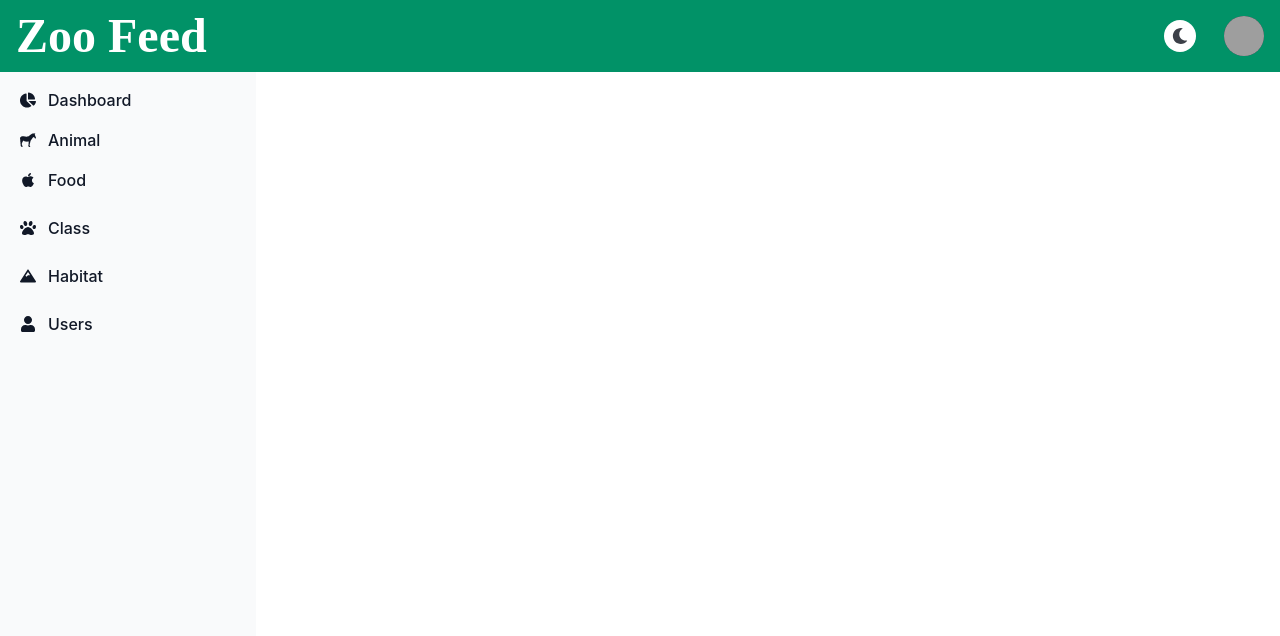
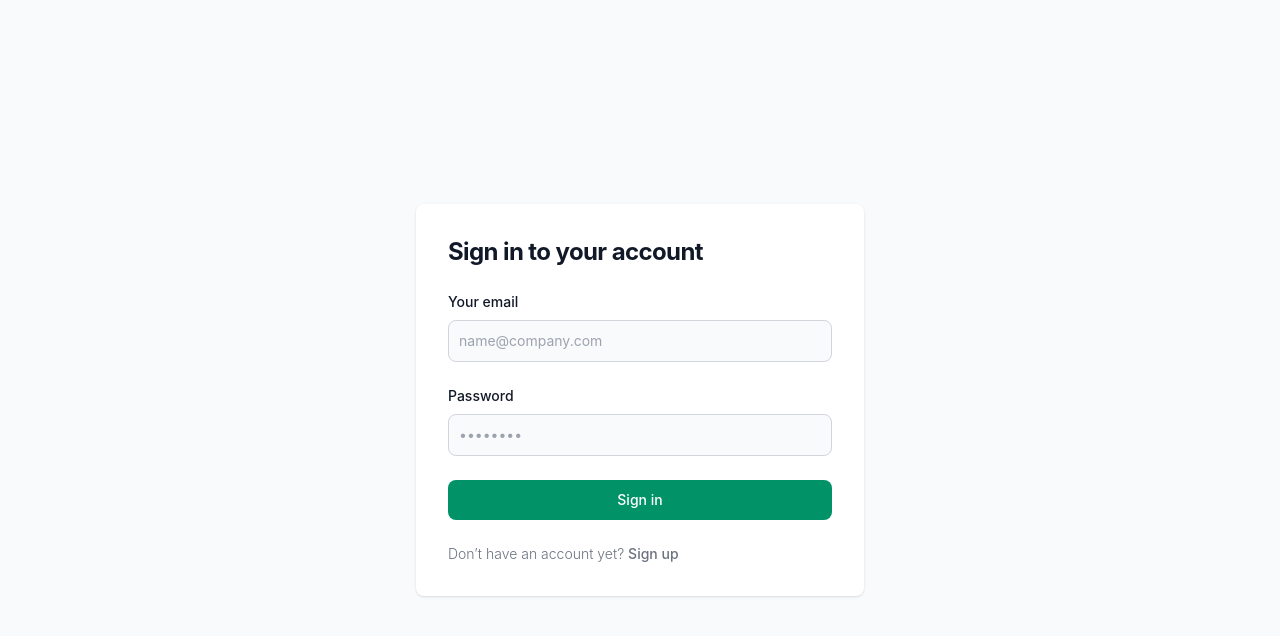
Before and after one commit to mverro/zoofeed-CMS, a React (Create React App) app in the folder client/: page /login in a window 1280 px wide. Shown: the top 636 px of the page. Built offline with nearby package versions, Linux system fonts and the light colour scheme; grey boxes are pictures that could not be loaded.

Commit message:
add login page

```diff
--- a/client/src/App.js
+++ b/client/src/App.js
@@ -1,14 +1,47 @@
 import './App.css';
+import React, { useState, useEffect } from 'react';
 import SideBar from './components/SideBar';
 import NavBar from './components/NavBar';
 import MainContent from './components/MainContent';
+import { readDataUser } from './axios/user';
 
 function App() {
+  const [loginStatus, setLoginStatus] = useState(false)
+  const [userData, setUserData] = useState([])
+  const [userCheck, setUserCheck] = useState(false);
+
+  const loginCbHandler = (result) => {
+    setLoginStatus(result)
+  }
+
+  useEffect(() => {
+    if (localStorage.getItem('access_token')) {
+      setLoginStatus(true)
+      readDataUser(result => setUserData(result))
+    } else {
+      setLoginStatus(false)
+    }
+  }, [loginStatus])
+
+  useEffect(() => {
+    if (localStorage.getItem('access_token')) {
+      readDataUser(result => setUserData(result))
+    }
+  }, [userCheck])
+
   return (
     <>
-      <NavBar />
-      <SideBar />
-      <MainContent />
+      <div className={loginStatus ? '' : 'hidden'}>
+        <NavBar loginCbHandler={loginCbHandler} />
+        <SideBar />
+      </div>
+      <MainContent
+        loginStatus={loginStatus}
+        loginCbHandler={loginCbHandler}
+        userData={userData}
+        setUserCheck={setUserCheck}
+        userCheck={userCheck}
+      />
     </>
   );
 }
--- /dev/null
+++ b/client/src/axios/user.js
@@ -0,0 +1,93 @@
+import axios from 'axios'
+import Swal from 'sweetalert2'
+
+const URL = 'http://localhost:3000/api/users';
+const token = localStorage.getItem('access_token');
+
+const login = async (datas, cb, regis) => {
+    try {
+        const isRegis = regis || false;
+
+        let result = await axios({
+            method: 'POST',
+            url: URL + '/login',
+            data: datas
+        })
+
+        const access_token = result.data.access_token;
+        localStorage.setItem('access_token', access_token);
+        cb(true)
+
+        if (!isRegis) {
+            window.location.reload();
+        }
+    } catch (err) {
+        console.log(err)
+    }
+}
+
+const readDataUser = async (cb) => {
+    try {
+        let result = await axios({
+            method: 'GET',
+            url: URL + "/account",
+            headers: {
+                access_token: token
+            }
+        })
+        cb(result.data);
+    } catch (error) {
+        console.log(error);
+    }
+}
+
+const createUser = async (datas, loginCbHandler) => {
+    try {
+        await axios({
+            method: 'POST',
+            url: URL + "/create",
+            data: datas,
+        })
+
+        login({ email: datas.email, password: datas.password }, loginCbHandler, true)
+
+        await Swal.fire(
+            'Congratulation!',
+            'account has been created',
+            'success'
+        )
+
+        window.location.reload();
+
+    } catch (e) {
+        console.log(e)
+    }
+}
+
+const updateUser = async (id, datas) => {
+    try {
+        await axios({
+            method: 'PUT',
+            url: URL + `/update/${id}`,
+            data: datas,
+            headers: {
+                'Content-Type': 'multipart/form-data',
+                access_token: token
+            }
+        })
+        await Swal.fire(
+            'Edit user ' + id,
+            'User ' + id + ' has been updated',
+            'success'
+        )
+    } catch (error) {
+        console.log(error);
+    }
+}
+
+export {
+    readDataUser,
+    createUser,
+    login,
+    updateUser
+}
--- a/client/src/components/MainContent.js
+++ b/client/src/components/MainContent.js
@@ -5,10 +5,16 @@ import {
     AnimalPage,
     ShowAnimalPage,
     FoodPage,
-    ShowFoodPage
+    ShowFoodPage,
+    LoginPage
 } from '../pages';
 
-const MainContent = () => {
+const MainContent = ({
+    loginStatus,
+    loginCbHandler,
+    userData,
+    userCheck,
+    setUserCheck, }) => {
     return (
         <>
             <Routes>
@@ -19,6 +25,7 @@ const MainContent = () => {
                 <Route path='foods' element={<FoodPage />}>
                     <Route path='' element={<ShowFoodPage />} />
                 </Route>
+                <Route path='login' element={<LoginPage loginCbHandler={loginCbHandler} />} />
             </Routes>
         </>
     )
--- a/client/src/components/NavBar.js
+++ b/client/src/components/NavBar.js
@@ -1,11 +1,20 @@
 import React, { useState, useRef, useEffect } from 'react';
 import { FaMoon, FaSun } from 'react-icons/fa';
+import { useNavigate } from 'react-router-dom';
 
-const NavBar = () => {
+const NavBar = ({ loginCbHandler }) => {
+    const navigate = useNavigate();
     const [open, setOpen] = useState(false);
     const [theme, setTheme] = useState("light")
     const menuRef = useRef();
     const imgRef = useRef();
+
+    const logoutHandler = () => {
+        localStorage.clear()
+        loginCbHandler(false)
+        navigate('/login')
+        window.location.reload()
+    }
 
     useEffect(() => {
         if (window.matchMedia('(prefers-color-scheme: dark)').matches) {
@@ -36,7 +45,7 @@ const NavBar = () => {
 
     return (
         <>
-            <nav className="z-20 bg-[#019267] border-gray-200 dark:bg-gray-800 fixed w-full">
+            <nav className={`z-20 bg-[#019267] border-gray-200 dark:bg-gray-800 fixed w-full`}>
                 <div className="max-w-screen-xl flex flex-wrap items-center justify-between mx-auto p-4">
                     <span className="self-center text-2xl font-semibold whitespace-nowrap dark:text-white" style={{ fontFamily: "Zoo", fontSize: "3rem", color: "white" }}>Zoo Feed</span>
                     <div className="flex items-center md:order-2">
@@ -76,7 +85,7 @@ const NavBar = () => {
                                         <li>
                                             <a href="#" className="block px-4 py-2 text-sm text-gray-700 hover:bg-gray-100 dark:hover:bg-gray-600 dark:text-gray-200 dark:hover:text-white">Earnings</a>
                                         </li>
-                                        <li>
+                                        <li onClick={() => logoutHandler()}>
                                             <a href="#" className="block px-4 py-2 text-sm text-gray-700 hover:bg-gray-100 dark:hover:bg-gray-600 dark:text-gray-200 dark:hover:text-white">Sign out</a>
                                         </li>
                                     </ul>
--- a/client/src/pages/HomePage.js
+++ b/client/src/pages/HomePage.js
@@ -2,7 +2,7 @@ import React from 'react'
 
 const HomePage = () => {
     return (
-        <div className='flex place-items-center'>homePage</div>
+        <div className='flex items-center justify-center'>homePage</div>
     )
 }
 
--- /dev/null
+++ b/client/src/pages/auth page/LoginPage.js
@@ -0,0 +1,47 @@
+import React, { useState } from 'react'
+import { login } from '../../axios/user'
+import { Link, useNavigate } from 'react-router-dom'
+
+const LoginPage = ({ loginCbHandler }) => {
+    const navigate = useNavigate();
+    const [form, setForm] = useState({
+        email: '',
+        password: '',
+    })
+
+    const submitHandler = () => {
+        login(form, loginCbHandler, false);
+        navigate('/')
+    }
+    return (
+        <>
+            <section className="bg-gray-50 dark:bg-gray-900">
+                <div className="flex flex-col items-center justify-center px-6 py-8 mx-auto md:h-screen lg:py-0">
+                    <div className="w-full bg-white rounded-lg shadow dark:border md:mt-0 sm:max-w-md xl:p-0 dark:bg-gray-800 dark:border-gray-700">
+                        <div className="p-6 space-y-4 md:space-y-6 sm:p-8">
+                            <h1 className="text-xl font-bold leading-tight tracking-tight text-gray-900 md:text-2xl dark:text-white">
+                                Sign in to your account
+                            </h1>
+                            <form className="space-y-4 md:space-y-6" action="#">
+                                <div>
+                                    <label for="email" className="block mb-2 text-sm font-medium text-gray-900 dark:text-white">Your email</label>
+                                    <input onChange={(e) => setForm({ ...form, email: e.target.value })} type="email" name="email" id="email" className="bg-gray-50 border border-gray-300 text-gray-900 sm:text-sm rounded-lg focus:ring-primary-600 focus:border-primary-600 block w-full p-2.5 dark:bg-gray-700 dark:border-gray-600 dark:placeholder-gray-400 dark:text-white dark:focus:ring-blue-500 dark:focus:border-blue-500" placeholder="name@company.com" required="" />
+                                </div>
+                                <div>
+                                    <label for="password" className="block mb-2 text-sm font-medium text-gray-900 dark:text-white">Password</label>
+                                    <input onChange={(e) => setForm({ ...form, password: e.target.value })} type="password" name="password" id="password" placeholder="••••••••" className="bg-gray-50 border border-gray-300 text-gray-900 sm:text-sm rounded-lg focus:ring-primary-600 focus:border-primary-600 block w-full p-2.5 dark:bg-gray-700 dark:border-gray-600 dark:placeholder-gray-400 dark:text-white dark:focus:ring-blue-500 dark:focus:border-blue-500" required="" />
+                                </div>
+                                <button onClick={() => submitHandler()} type="submit" className="w-full text-white bg-[#019267] hover:bg-primary-700 focus:ring-4 focus:outline-none focus:ring-primary-300 font-medium rounded-lg text-sm px-5 py-2.5 text-center dark:bg-primary-600 dark:hover:bg-primary-700 dark:focus:ring-primary-800">Sign in</button>
+                                <p className="text-sm font-light text-gray-500 dark:text-gray-400">
+                                    Don’t have an account yet? <a href="#" className="font-medium text-primary-600 hover:underline dark:text-primary-500">Sign up</a>
+                                </p>
+                            </form>
+                        </div>
+                    </div>
+                </div>
+            </section>
+        </>
+    )
+}
+
+export default LoginPage
--- a/client/src/pages/index.js
+++ b/client/src/pages/index.js
@@ -6,11 +6,14 @@ import ShowAnimalPage from "./animal page/ShowAnimalPage";
 // FOOD
 import FoodPage from "./food page/FoodPage";
 import ShowFoodPage from "./food page/ShowFoodPage";
+// AUTH
+import LoginPage from "./auth page/LoginPage";
 
 export {
     HomePage,
     AnimalPage,
     ShowAnimalPage,
     FoodPage,
-    ShowFoodPage
+    ShowFoodPage,
+    LoginPage
 }
```
